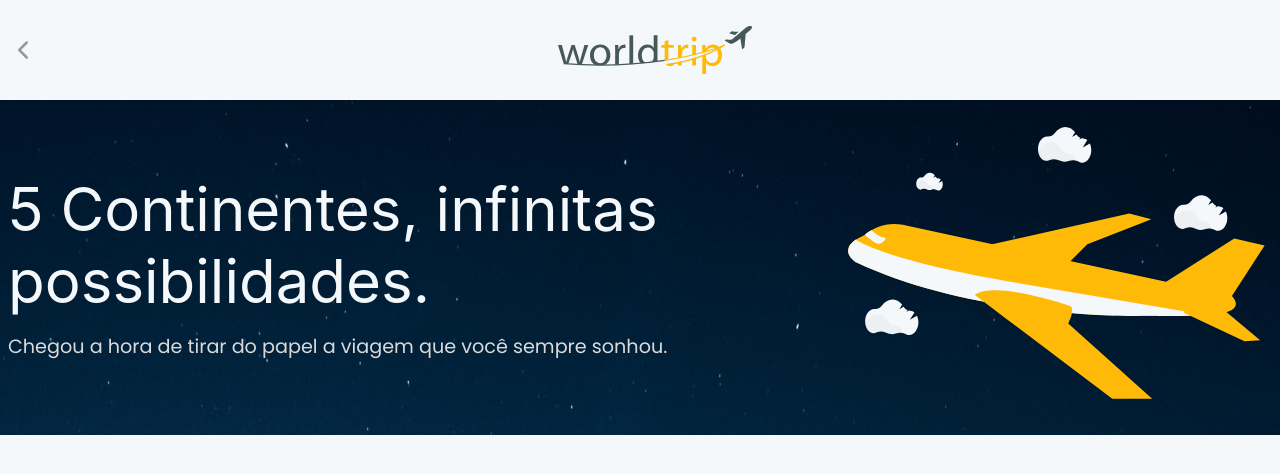
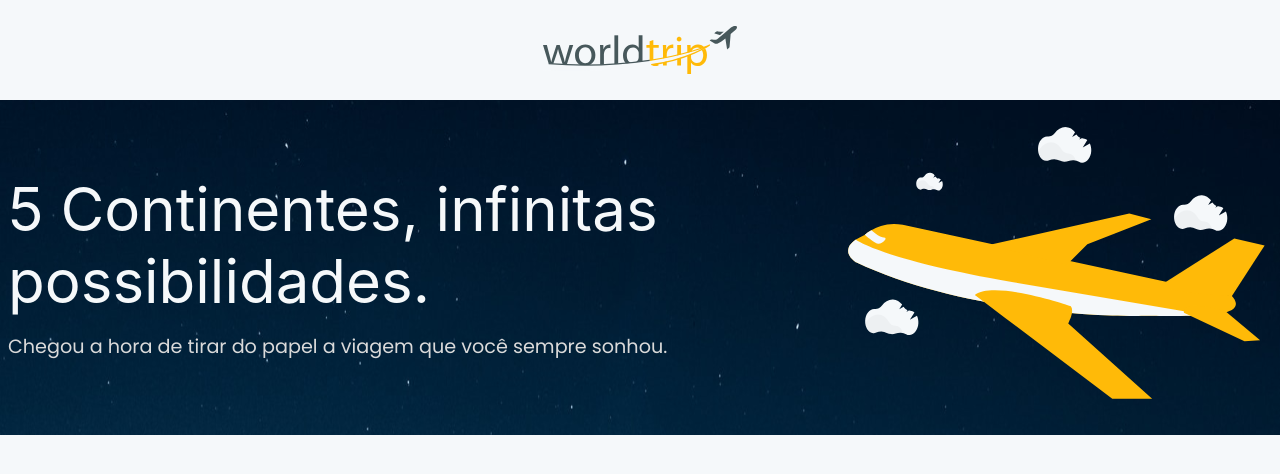
Before and after one commit to nikolaslopes/react-ignite-chapter04-challeng01-WORLDTRIP, a Next.js app: page / in a window 1280 px wide. Shown: the top 474 px of the page. Built offline with nearby package versions, Linux system fonts and the light colour scheme.

Commit message:
:pencil2: add asPath

```diff
--- a/src/components/Header/index.tsx
+++ b/src/components/Header/index.tsx
@@ -1,7 +1,11 @@
 import { Box, Flex, Icon, Img } from '@chakra-ui/react'
+import Link from 'next/link'
+import { useRouter } from 'next/router'
 import { FiChevronLeft } from 'react-icons/fi'
 
 export function Header() {
+  const { asPath } = useRouter()
+
   return (
     <Flex as={'header'} width={'100%'} height={['50px', '75px', '100px']}>
       <Flex
@@ -12,12 +16,16 @@ export function Header() {
         alignItems={'center'}
         justifyContent={'space-between'}
       >
+        {asPath !== '/' && (
+          <Link href={'/'}>
             <Icon
               as={FiChevronLeft}
               fontSize={'3xl'}
               color={'gray.800'}
               cursor="pointer"
             />
+          </Link>
+        )}
         <Flex flex={'1'} justifyContent={'center'}>
           <Img
             width={'auto'}
```
Lines whose indentation alone changed are shown as unchanged.
